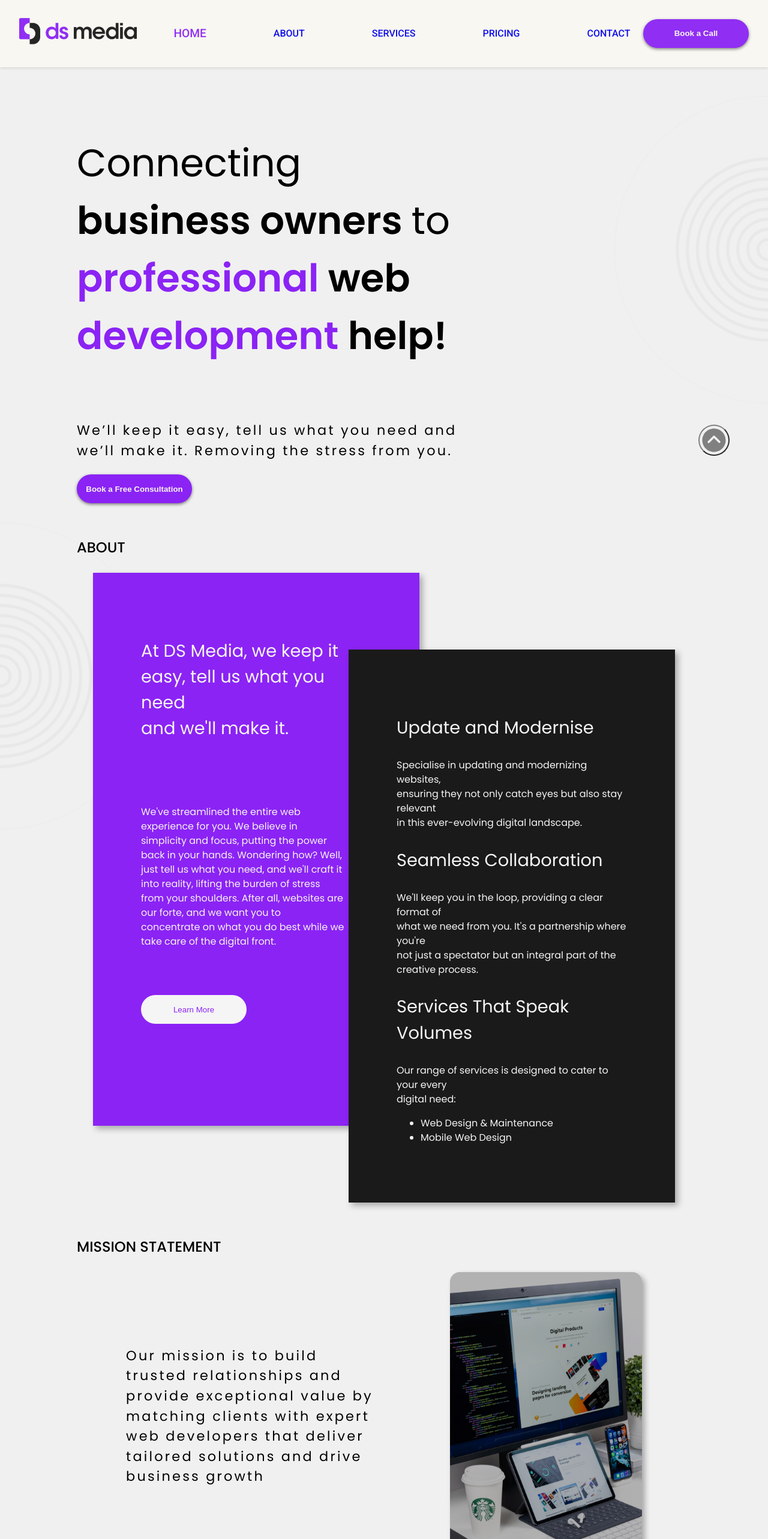
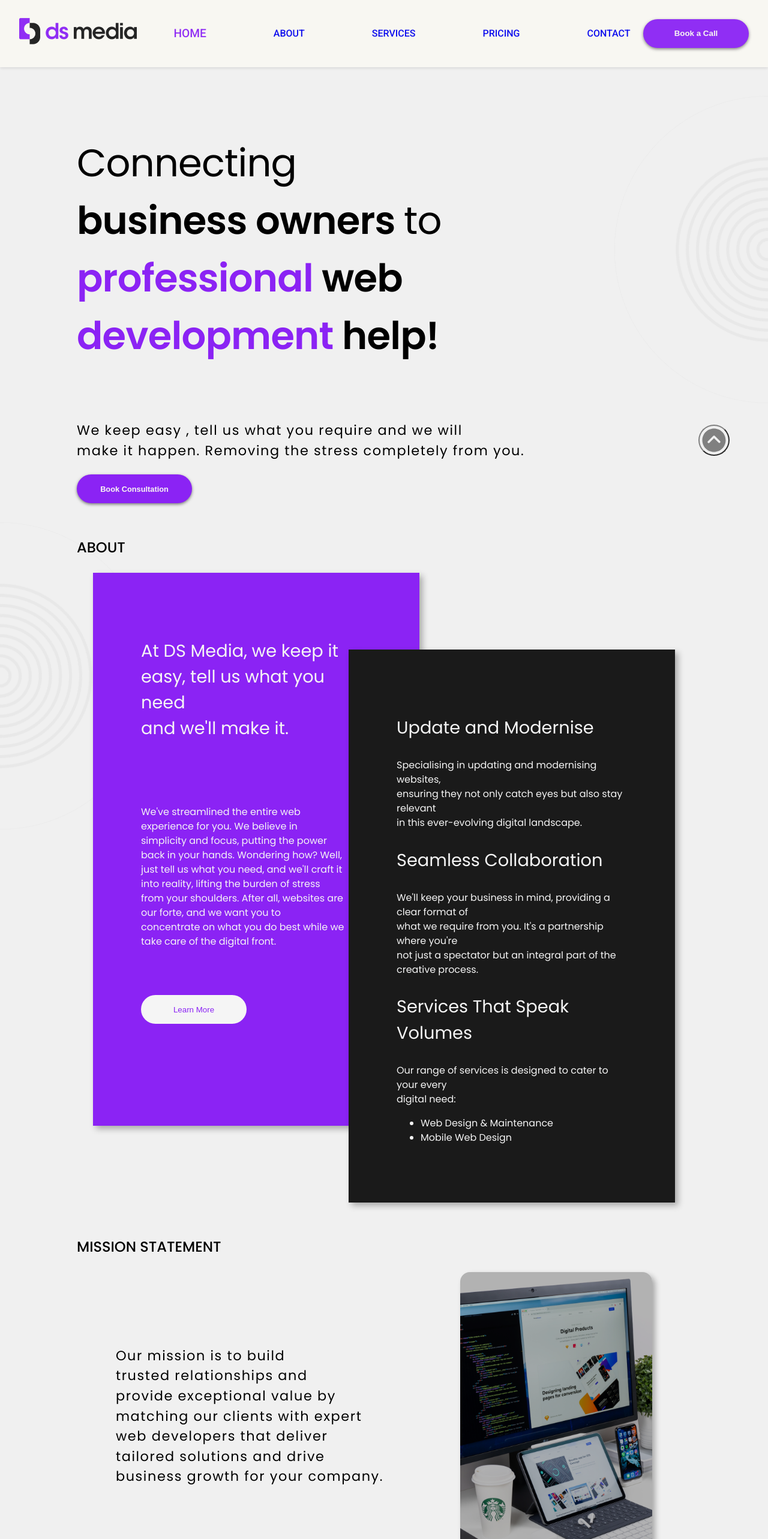
Before and after one commit to Blackpawn08/DS-Media-Web, a React (Vite) app: page / in a window 1280 px wide. Shown: the top 2566 px of the page at 60% size. Built offline with nearby package versions, Linux system fonts and the light colour scheme.

Commit message:
final Revision on whole

```diff
--- a/src/components/Home.jsx
+++ b/src/components/Home.jsx
@@ -64,14 +64,14 @@ const Home = () => {
           </div>
           <div>
             <p className="section-sub">
-              We’ll keep it easy, tell us what you need and
+              We keep easy , tell us what you require and we will
               <br />
-              we’ll make it. Removing the stress from you.
+              make it happen. Removing the stress completely from you.
             </p>
           </div>
           <div>
             <Link to="/contact" className="home-link">
-              <button className="home-btn">Book a Free Consultation</button>
+              <button className="home-btn">Book Consultation</button>
             </Link>
           </div>
         </div>
@@ -105,7 +105,8 @@ const Home = () => {
               into reality, lifting the burden of stress
               <br />
               from your shoulders. After all, websites are
-              <br /> our forte, and we want you to
+              <br />
+              our forte, and we want you to
               <br />
               concentrate on what you do best while we
               <br />
@@ -120,8 +121,7 @@ const Home = () => {
             <div>
               <p className="home-2-div-p-head">Update and Modernise</p>
               <p>
-                Specialise in updating and modernizing
-                websites,
+              Specialising in updating and modernising websites,
                 <br />
                 ensuring they not only catch eyes but also stay relevant
                 <br />
@@ -131,9 +131,9 @@ const Home = () => {
             <div>
               <p className="home-2-div-p-head">Seamless Collaboration</p>
               <p>
-                We'll keep you in the loop, providing a clear format of
+              We'll keep your business in mind, providing a clear format of
                 <br />
-                what we need from you. It's a partnership where you're
+                what we require from you. It's a partnership where you're
                 <br />
                 not just a spectator but an integral part of the creative process.
               </p>
@@ -162,19 +162,19 @@ const Home = () => {
         <div className="home-3-div">
           <div className="home-3-div-1">
             <p className="home-3-div-p-1">
-              Our mission is to build
+            Our mission is to build
               <br />
               trusted relationships and
               <br />
               provide exceptional value by
               <br />
-              matching clients with expert
+              matching our clients with expert
               <br />
               web developers that deliver
               <br />
               tailored solutions and drive
               <br />
-              business growth
+              business growth for your company.
             </p>
           </div>
           <div className="home-3-div-2">
--- a/src/css/about.css
+++ b/src/css/about.css
@@ -6,13 +6,13 @@
 }
 .about-1-div-head{
     margin: auto;
-    width: 60%;
+    width: 75%;
     font-size: 1.8rem;
 }
 .about-1-div-p {
     margin: auto;
-    width: 60%;
-    word-spacing: 0.5rem;
+    width: 75%;
+    padding: 1.5rem;
     letter-spacing: 0.1rem;
     font-size: 1.4rem;
 }
@@ -25,10 +25,10 @@
 }
 
 .about-2-div-rightside h1{
-font-size: 3rem;
+font-size: 1.8rem;
+margin: auto;
 }
 .about-2-div-rightside p{
-  word-spacing: 0.5rem;
     letter-spacing: 0.1rem;
     font-size: 1.4rem;
 }
@@ -99,7 +99,7 @@ font-size: 3rem;
 }
 /* About 5 div */
 .about-5-div{
-  font-size: 1.5rem;
+  font-size: 1.4rem;
   display: flex;
   justify-content: center;
   width: 55%;
@@ -119,7 +119,6 @@ font-size: 3rem;
   box-shadow: 5px 5px 10px rgba(0, 0, 0, 0.3);
 }
 .About-6-div-rightside-p{
-  word-spacing: 0.5rem;
     letter-spacing: 0.1rem;
     font-size: 1.4rem;
 }
@@ -211,7 +210,7 @@ font-size: 3rem;
     font-size: 1.3rem;
   }
   .about-1-div-p{
-    font-size: 1rem;
+    font-size: 0.9rem;
   }
   /*About 2 div*/
   .about-2-div{
@@ -220,6 +219,12 @@ font-size: 3rem;
     flex-direction: column;
     gap: 10vw;
     padding: 2rem;
+  }
+  .about-2-div-rightside h1{
+    font-size: 1.3rem;
+  }
+  .about-2-div-rightside p{
+    font-size: 0.9rem;
   }
   /* About 3 div */
 .about-3-div{
@@ -238,9 +243,9 @@ font-size: 3rem;
 }
 /* About 5 div*/
 .about-5-div{
-  padding: 1rem;
+
   width: auto;
-  font-size: 1.3rem;
+  font-size: 0.9rem;
 }
 /* About 6 div */
 .about-6-div{
@@ -249,6 +254,9 @@ font-size: 3rem;
   justify-content: center;
   gap: 10vw;
   align-items: center;
+}
+.About-6-div-rightside-p{
+  font-size: 0.9rem;
 }
 /*About 7 div*/
 .About-7-div-rightside{
@@ -265,12 +273,16 @@ font-size: 3rem;
   width: 100%;
   padding: 1rem;
 }
+.About-7-div-leftside h1{
+  font-size: 1.4rem;
+  text-align: center;
+}
 /*About 8 div*/
 .About-8-div-bottom{
   display: grid;
   grid-template-columns: auto;
   gap: 10vw;
-
+  font-size: 1rem;
 }
 
 }
@@ -323,6 +335,7 @@ font-size: 3rem;
   gap: 10vw;
 
 }
+
 }
 @media (min-width: 670px) and (max-width: 1279px) {
   .about-4-div{
--- a/src/css/abovefooter.css
+++ b/src/css/abovefooter.css
@@ -79,11 +79,12 @@
     font-weight: lighter;
 }
 .abovefooter-div-1-p-head{
-    font-size: 1rem;
-    font-weight: lighter;
+    font-size: 1.2rem;
+    font-weight: bold;
 }
 .abovefooter-div-1-p-content{
-    font-size: 2rem;
+    font-size: 1rem;
+    text-align: center;
 
 }
   }
--- a/src/css/carousel.css
+++ b/src/css/carousel.css
@@ -63,7 +63,9 @@
 
 /* Phone */
 @media (max-width: 480px) {
-
+  .carousel-statement{
+    font-size: 1rem;
+  }
 }
 /*Semi-phone*/
 @media (min-width: 479px) and (max-width: 669px) {
--- a/src/css/contact.css
+++ b/src/css/contact.css
@@ -136,10 +136,10 @@ input:focus {
   display: flex;
   flex-direction: column;
   background-color: #f8f8f8;
-  padding: 2vw;
+  padding: 1rem;
   width: 20rem;
   border-radius: 1rem;
-  box-shadow: 0 2px 5px rgba(0, 0, 0, 0.5); /* Subtle shadow */
+  box-shadow: 0 1px 3px rgba(0, 0, 0, 0.2); /* Subtle shadow */
 }
 
 .contact-3-div-divs p {
@@ -162,7 +162,7 @@ input:focus {
   .contact-1-div {
     display: flex;
     flex-direction: column;
-    padding-top: 3rem;
+    padding-top: 1rem;
     padding-bottom: 1rem;
     text-align: center;
   }
@@ -172,9 +172,16 @@ input:focus {
     font-size: 2rem;
   }
   .contact-1-div p {
-    margin: auto;
-    width: 100%;
-    font-size: 1rem;
+    margin-top: 2rem;
+    margin-left: 0;
+    text-align: center;
+    width: 50%;
+    font-size: 1.2rem;
+    background-color: #8b23f4;
+    border-top-right-radius: 10rem;
+    border-bottom-right-radius: 10rem;
+    color: #f8f8f8;
+    font-weight: 500;
   }
   /* Contact 2 div*/
   .contact-2-div-form {
--- a/src/css/home.css
+++ b/src/css/home.css
@@ -28,6 +28,7 @@
   border: none;
   cursor: pointer;
   font-weight: bold;
+  font-size: 0.8rem;
   box-shadow: 0 2px 5px rgba(0, 0, 0, 0.5); /* Subtle shadow */
 }
 .home-btn:hover {
@@ -45,10 +46,12 @@
   font-size: 5vw;
 }
 .section-head {
+  letter-spacing: -0.8px;
   overflow: hidden;
   display: inline-block;
-  border-right: 2px solid; /* Add border to simulate cursor */
-  animation: typing 3s steps(60), cursor 0.5s step-end infinite alternate;
+  border-right: 1.5px solid; /* Add border to simulate cursor */
+  white-space: nowrap; /* Prevent line breaks */
+  animation: typing 4s steps(60), cursor 0.5s step-end infinite alternate;
 }
 
 @keyframes cursor {
@@ -63,13 +66,17 @@
     color: #8b23f4;
   }
   to {
-    width: 50%; /* Change to 100% to ensure smooth appearance */
+    width: 100%; /* Ensure full width for smooth appearance */
   }
 }
 
+.section-head-div {
+  text-align: left; /* Align text to the left for better readability */
+}
+
 .section-sub {
-  letter-spacing: 0.2rem;
-  font-size: 1.4rem;
+    letter-spacing: 0.1rem;
+    font-size: 1.4rem;
 }
 .home-link{
   text-decoration: none;
@@ -154,7 +161,7 @@
   border-radius: 1rem;
 }
 .home-3-div-p-1 {
-  letter-spacing: 0.2rem;
+  letter-spacing: 0.1rem;
   font-size: 1.4rem;
   height: fit-content;
 }
@@ -396,6 +403,10 @@ article ul li {
   .section-head-div{
     width: 100%;
   }
+  .section-sub {
+    letter-spacing: 0.1rem;
+    font-size: 0.6rem;
+    }
   /*Home 2 div*/
   .home-2-div {
     flex-direction: column;
@@ -409,6 +420,7 @@ article ul li {
     padding: 1.5rem;
     margin-right: 0;
     margin-bottom: 0;
+    font-size: 0.8rem;
   }
   .home-2-div-2 {
     position: relative;
@@ -417,9 +429,11 @@ article ul li {
     width: 75%;
     padding: 1.5rem;
     margin-top: 4%;
+    font-size: 0.8rem;
   }
   .home-2-div-p-head {
     font-size: 1.4rem;
+    letter-spacing: -0.6px;
   }
   /* Home 3 div*/
   .home-3-div {
@@ -505,6 +519,26 @@ article ul li {
 }
 /*Semi-phone*/
 @media (min-width: 479px) and (max-width: 669px) {
+    /* Home 1 div*/
+    .home-1-div {
+      padding-left: 0;
+      padding-right: 0;
+      display: flex;
+      flex-direction: column;
+      align-items: center;
+      padding: 1rem;
+    }
+    .section-head {
+      width: 100%;
+      font-size: 2rem;
+    }
+    .section-head-div{
+      width: 100%;
+    }
+    .section-sub {
+      letter-spacing: 0.1rem;
+      font-size: 0.6rem;
+      }
   /*Home 2 div*/
   .home-2-div {
     position: relative;
@@ -522,8 +556,8 @@ article ul li {
     display: flex;
     flex-direction: column;
     gap: 8%;
-    width: 30%;
-    padding: 5rem;
+    width: 75%;
+    padding: 1.5rem;
     margin-right: 0;
     margin-bottom: 0;
   }
@@ -531,12 +565,12 @@ article ul li {
     position: relative;
     flex-direction: column;
     background-color: #1a1a1a;
-    width: 30%;
-    padding: 5rem;
+    width: 75%;
+    padding: 1.5rem;
     margin-top: 4%;
   }
   .home-2-div-p-head {
-    font-size: 1rem;
+    font-size: 1.4rem;
   }
   /* Home 3 div*/
   .home-3-div {
--- a/src/css/pricing.css
+++ b/src/css/pricing.css
@@ -13,7 +13,6 @@
 .pricing-1-div p{
     margin: auto;
     width: 60%;
-    word-spacing: 0.5rem;
     letter-spacing: 0.1rem;
     font-size: 1.4rem;
 }
@@ -127,13 +126,18 @@
 
   @media (max-width: 480px) {
     .pricing-1-div{
+
       padding: 0.5rem;
     }
     .pricing-1-div h1{
-      font-size: 1.3rem;
+      font-size: 1.4rem;
+      width: 75%;
+      padding: 1.5rem;
     }
     .pricing-1-div p{
-      font-size: 1rem;
+      font-size: 0.9rem;
+      width: 100%;
+      padding: 1.5rem;
     }
     .pricing-2-div {
       display: flex;
--- a/src/index.css
+++ b/src/index.css
@@ -1,5 +1,5 @@
 :root {
-  font-family: 'Poppins', sans-serif;
+  font-family: 'poppins', sans-serif;
   line-height: 1.5;
   font-synthesis: none;
   text-rendering: optimizeLegibility;
```
